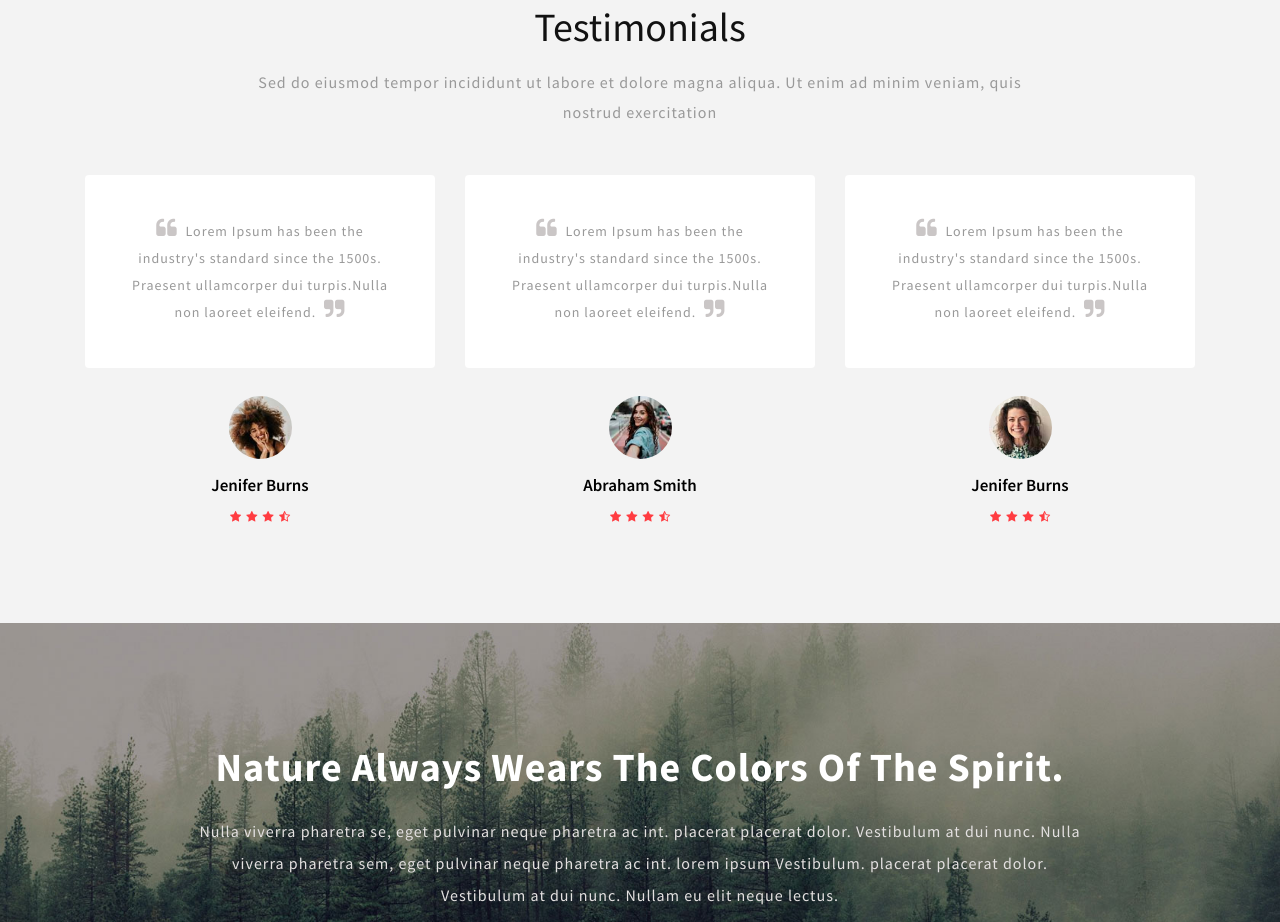
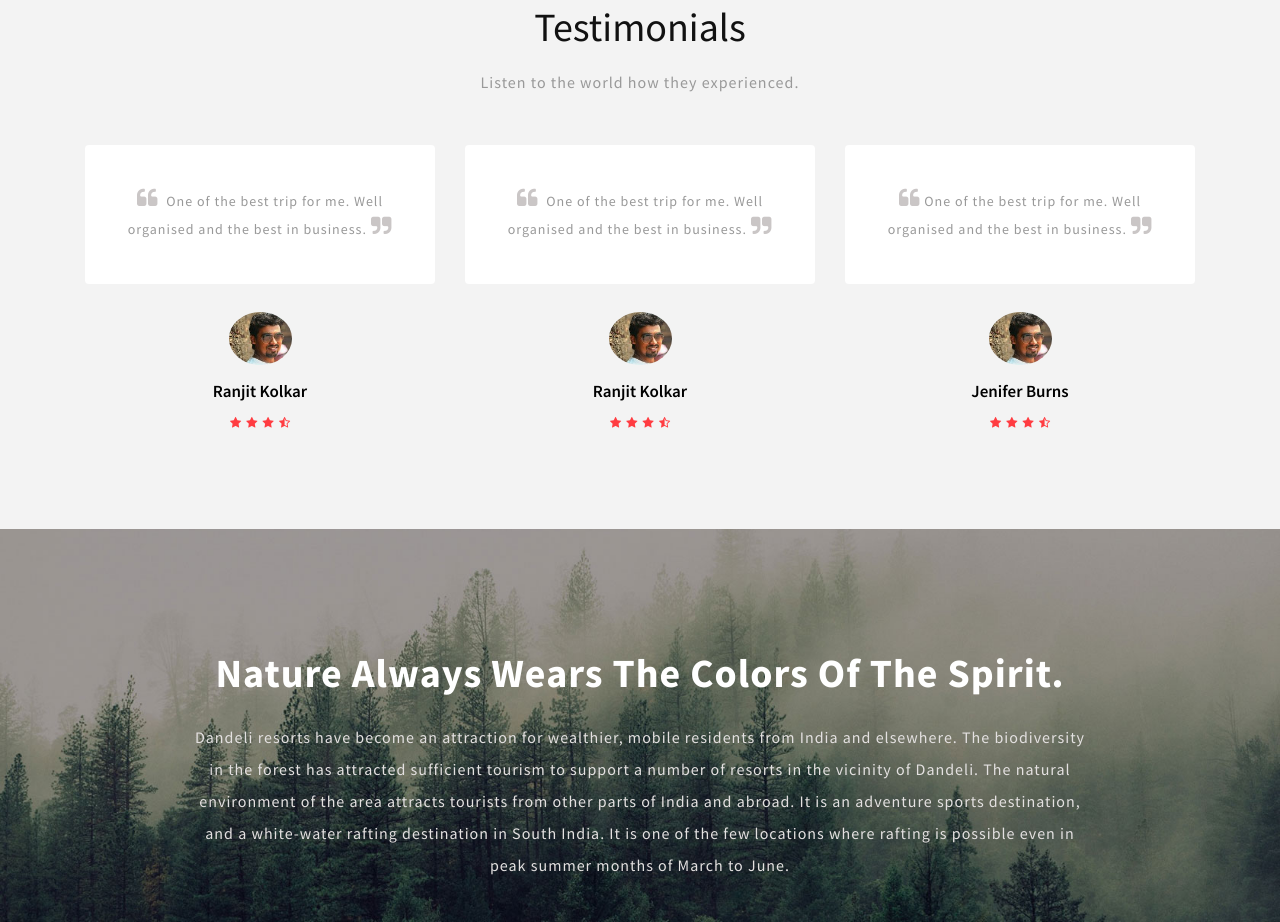
Before and after one commit to RanjitKolkar/RanjitKolkar.github.io, a plain HTML site: page about.html in a window 1280 px wide. Shown: the part 1878-2800 px from the top of the page. Drawn offline with Linux system fonts and the light colour scheme.

Commit message:
Initial commit

```diff
--- a/about.html
+++ b/about.html
@@ -9,12 +9,12 @@ License URL: http://creativecommons.org/licenses/by/3.0/
 <html lang="zxx">
 
 <head>
-	<title>Natural Multipurpose Flat Bootstrap Responsive Website Template | About :: W3layouts</title>
+	<title>Dandeli Resorts</title>
 	<!-- Meta tag Keywords -->
 	<meta name="viewport" content="width=device-width, initial-scale=1">
 	<meta charset="UTF-8" />
 	<meta name="keywords"
-		content="Natural Responsive web template, Bootstrap Web Templates, Flat Web Templates, Android Compatible web template, Smartphone Compatible web template, free webdesigns for Nokia, Samsung, LG, SonyEricsson, Motorola web design" />
+		content="Dandeli Resorts " />
 	<script>
 		addEventListener("load", function () {
 			setTimeout(hideURLbar, 0);
@@ -64,7 +64,7 @@ License URL: http://creativecommons.org/licenses/by/3.0/
 			</div>
 			<!-- //nav -->
 			<div class="banner-inner">
-				<h1><a href="index.html" class="logo-2">Natural</a></h1>
+				<h1><a href="index.html" class="logo-2">Dandeli</a></h1>
 			</div>
 		</div>
 		<!-- //banner -->
@@ -167,20 +167,15 @@ License URL: http://creativecommons.org/licenses/by/3.0/
 	<section class="testimonials py-5 bg-li" id="testi">
 			<div class="container py-xl-5 py-lg-3">
 				<h3 class="tittle text-center">Testimonials</h3>
-			<p class="sub-tittle text-center mt-3 mb-sm-5 mb-4">Sed do eiusmod tempor incididunt ut labore et
-				dolore
-				magna
-				aliqua. Ut enim ad minim veniam, quis nostrud exercitation</p>
+				<p class="sub-tittle text-center mt-3 mb-sm-5 mb-4">Listen to the world how they experienced.</p>
 				<div class="row text-center mt-4">
 					<div class="col-lg-4 test-info">
-					<p><span class="fa fa-quote-left mr-1"></span> Lorem Ipsum has been the industry's standard since
-						the
-						1500s. Praesent ullamcorper dui turpis.Nulla non laoreet eleifend. <span
+						<p><span class="fa fa-quote-left mr-1"></span> One of the best trip for me. Well organised and the best in business.<span
 								class="fa fa-quote-right ml-1"></span></p>
 						<div class="test-img mb-3">
-						<img src="images/te2.jpg" class="img-fluid" alt="user-image">
+							<img src="images/ranjit.jpg" class="img-fluid" alt="user-image">
 						</div>
-					<h3 class="my-md-2 my-3">Jenifer Burns</h3>
+						<h3 class="my-md-2 my-3">Ranjit Kolkar</h3>
 						<ul class="list-unstyled w3layouts-icons">
 							<li>
 								<a href="#">
@@ -205,14 +200,12 @@ License URL: http://creativecommons.org/licenses/by/3.0/
 						</ul>
 					</div>
 					<div class="col-lg-4 test-info mt-lg-0 mt-5">
-					<p><span class="fa fa-quote-left mr-1"></span> Lorem Ipsum has been the industry's standard since
-						the
-						1500s. Praesent ullamcorper dui turpis.Nulla non laoreet eleifend. <span
+						<p><span class="fa fa-quote-left mr-1"></span> One of the best trip for me. Well organised and the best in business.<span
 								class="fa fa-quote-right ml-1"></span></p>
 						<div class="test-img mb-3">
-						<img src="images/te3.jpg" class="img-fluid" alt="user-image">
+							<img src="images/ranjit.jpg" class="img-fluid" alt="user-image">
 						</div>
-					<h3 class="my-md-2 my-3"> Abraham Smith</h3>
+						<h3 class="my-md-2 my-3"> Ranjit Kolkar</h3>
 						<ul class="list-unstyled w3layouts-icons">
 							<li>
 								<a href="#">
@@ -237,12 +230,10 @@ License URL: http://creativecommons.org/licenses/by/3.0/
 						</ul>
 					</div>
 					<div class="col-lg-4 test-info mt-lg-0 mt-5">
-					<p><span class="fa fa-quote-left mr-1"></span> Lorem Ipsum has been the industry's standard since
-						the
-						1500s. Praesent ullamcorper dui turpis.Nulla non laoreet eleifend. <span
+						<p><span class="fa fa-quote-left mr-1"></span>One of the best trip for me. Well organised and the best in business.<span
 								class="fa fa-quote-right ml-1"></span></p>
 						<div class="test-img mb-3">
-						<img src="images/te1.jpg" class="img-fluid" alt="user-image">
+							<img src="images/ranjit.jpg" class="img-fluid" alt="user-image">
 						</div>
 						<h3 class="my-md-2 my-3">Jenifer Burns</h3>
 						<ul class="list-unstyled w3layouts-icons">
@@ -280,11 +271,12 @@ License URL: http://creativecommons.org/licenses/by/3.0/
 					<div class="col-md-12">
 						<h5 class="text-wh text-capitalize font-weight-bold let mb-4">Nature always wears the colors of the
 							spirit.</h5>
-					<p>Nulla viverra pharetra se, eget pulvinar neque pharetra ac int. placerat placerat dolor.
-						Vestibulum at dui
-						nunc. Nulla viverra pharetra sem, eget pulvinar neque pharetra ac int. lorem ipsum Vestibulum.
-						placerat placerat
-						dolor. Vestibulum at dui nunc. Nullam eu elit neque lectus.</p>
+						<p>Dandeli resorts have become an attraction for wealthier, mobile residents from India and elsewhere.
+							The biodiversity in the forest has attracted sufficient tourism to support a number of resorts in the vicinity of Dandeli.
+							The natural environment of the area attracts tourists from other parts of India and abroad. It is an adventure sports destination, and a white-water rafting destination in South India.
+							It is one of the few locations where rafting is possible even in peak summer months of March to June.
+
+						</p>
 						<div class="text-center mt-sm-5 mt-4">
 							<a href="about.html" class="mr-2 work btn">Read More</a>
 							<a href="contact.html" class="work btn">Contact Us</a>
@@ -302,23 +294,22 @@ License URL: http://creativecommons.org/licenses/by/3.0/
 					<div class="col-xl-5 col-md-6 footer-left-info text-left">
 						<div class="logo-footer">
 							<h2>
-							<a href="index.html">Natural</a>
+								<a href="index.html">Dandeli</a>
 							</h2>
 						</div>
-					<p class="mt-lg-5 mt-4">Lorem ipsum dolor sit amet, consectetur adipiscing elit. Integer dignissim
-						neque
-						condimentum
-						lacus dapibus.consectetur adipiscing elit. Integer dignissim neque condimentum lacus dapibus.
-					</p>
+						<p class="mt-lg-5 mt-4">Dandeli is the most popular travel destination to enjoy Nature, Wildlife and Adventure.
+
+								Get away from your busy schedule and relax at natures lap.					</p>
 					</div>
 					<div class="col-md-6 footer-right-info text-right offset-xl-1 mt-md-0 mt-5">
 						<h6>Get In Touch</h6>
 						<address class="ad-info mt-lg-5 mt-4">
-						<strong>Twitter, Inc.</strong>
-						<br> 1355 Market St, Suite 900
-						<br> San Francisco, CA 94103
+							<strong>Dandeli Resorts.</strong>
+							<br> Address
+							<br> Address
 							<br>
-						<abbr title="Phone">P:</abbr> (123) 456-7890
+							<abbr title="Phone">Mb:</abbr> (123) 456-7890
+							<!-- <a href=”tel:123456789″>Click to call</a> -->
 						</address>
 					</div>
 				</div>
@@ -327,7 +318,7 @@ License URL: http://creativecommons.org/licenses/by/3.0/
 					<ul class="list-unstyled">
 						<li>
 							<a href="#">
-							<span class="fa fa-facebook"></span>
+								<span class="fa fa-whatsapp"></span>
 							</a>
 						</li>
 						<li>
@@ -353,17 +344,20 @@ License URL: http://creativecommons.org/licenses/by/3.0/
 		<!-- //footer -->
 		<!-- copyright -->
 		<div class="cpy-right text-center py-3">
-		<p>© 2019 Natural. All rights reserved | Design by
+			<p>© Dandeli Resorts
 				<a href="http://w3layouts.com"> W3layouts.</a>
 			</p>
 		</div>
 		<!-- //copyright -->
+		<!--Whatsapp Button -->
+		<a href="https://api.whatsapp.com/send?phone=919620420755"><span class="fa fa-whatsapp fa-3x fa-pull-left" aria-hidden="true" id="fixedbutton"></span> </a>
 		<!-- move top icon -->
 		<a href="#home" class="move-top text-center">
 				<span class="fa fa-chevron-circle-up" aria-hidden="true"></span>
 			</a>
 			<!-- //move top icon -->
 
+
 	</body>
 
 	</html>
```
Lines whose indentation alone changed are shown as unchanged.
